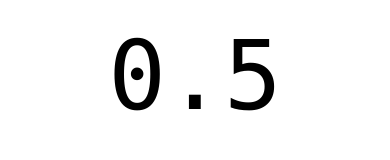
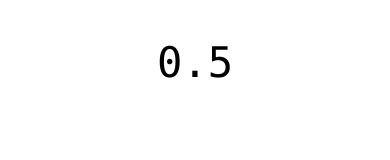
Before and after one commit to acarabott/can-touch-distance, a website built with Vite: page index.html in a window 390 px wide. Built offline with nearby package versions, Linux system fonts and the light colour scheme.

Commit message:
production

```diff
--- a/css/touch-distance.css
+++ b/css/touch-distance.css
@@ -47,10 +47,16 @@ canvas {
 .output {
   display: block;
   margin: 20px auto;
-  /*border: 1px rgb(232, 232, 232) solid;*/
   border: none;
-  /*width: 20vw;*/
+  width: 100vw;
+  height: 10vh;
   text-align: center;
+  position: fixed;
+  top: 0;
+  user-select: none;
+  pointer-events: none;
+  background: transparent;
+
 }
 
 canvas {
@@ -61,18 +67,5 @@ canvas {
 input {
   text-align: right;
   font-family: Menlo;
-  font-size: 5em;
-  max-width: 20vw;
+  font-size: 5vh;
 }
-
-@media screen and (max-width: 980px) {
-  h1, input {
-    font-size: 6em;
-  }
-
-  input {
-    max-width: 50vw;
-    width: 50vw;
-    margin: 0;
-  }
-}
--- a/index.html
+++ b/index.html
@@ -1,10 +1,8 @@
 <html>
   <head>
     <title>Touch Distance</title>
-    <link rel="stylesheet" href="css/touch-distance.css" />
+    <link rel="stylesheet" href="./css/touch-distance.css" />
   </head>
-  <body>
-    <div id="container"></div>
-  </body>
-  <script src="./src/touch-distance.js" type="module"></script>
+  <body></body>
+  <script src="./src/touch-distance.ts" type="module"></script>
 </html>
--- a/src/Point.ts
+++ b/src/Point.ts
@@ -14,9 +14,8 @@ export class Point {
     return this.x <= point.x && this.y <= point.y;
   }
 
-  *[Symbol.iterator]() {
-    yield this.x;
-    yield this.y;
+  get vals(): [number, number] {
+    return [this.x, this.y];
   }
 
   toString() {
--- a/src/touch-distance.js
+++ b/src/touch-distance.ts
@@ -5,11 +5,31 @@ document.ontouchmove = function (event) {
   event.preventDefault();
 };
 
+const getContext = (canvas: HTMLCanvasElement) => {
+  const ctx = canvas.getContext("2d");
+
+  if (ctx === null) {
+    throw new Error("Could not get context for canvas");
+  }
+
+  return ctx;
+};
+
 class TouchDistance {
+  public min: number;
+  public mul: number;
+
+  private canvas: HTMLCanvasElement;
+  private ctx: CanvasRenderingContext2D;
+  private _value: number;
+  private origin: Point | undefined;
+  private extent: Point | undefined;
+  private output: HTMLInputElement | undefined;
+
   constructor() {
     this.canvas = document.createElement("canvas");
     {
-      const resize = (event) => {
+      const resize = () => {
         this.canvas.width = window.innerWidth;
         this.canvas.height = window.innerHeight;
       };
@@ -17,7 +37,7 @@ class TouchDistance {
       resize();
     }
 
-    this.ctx = this.canvas.getContext("2d");
+    this.ctx = getContext(this.canvas);
 
     this.min = 0.0;
     this.mul = 1.0;
@@ -32,15 +52,16 @@ class TouchDistance {
 
     this.render();
   }
-  updateTouches(event) {
+
+  updateTouches(event: TouchEvent) {
     event.preventDefault();
-    ["origin", "extent"].forEach((label, i) => {
+    (["origin", "extent"] as const).forEach((label, i) => {
       this[label] = event.touches.length > i ? this.getNormTouch(event.touches[i]) : undefined;
     });
     this.update();
   }
 
-  getNormTouch(touch) {
+  getNormTouch(touch: Touch) {
     const bb = this.canvas.getBoundingClientRect();
     const x = (touch.clientX - bb.left) / this.canvas.width;
     const y = (touch.clientY - bb.top) / this.canvas.height;
@@ -48,8 +69,10 @@ class TouchDistance {
   }
 
   update() {
-    const haveTwo = [this.origin, this.extent].every((p) => p !== undefined);
-    this.value = haveTwo ? this.min + this.origin.distance(this.extent) * this.mul : this.value;
+    this.value =
+      this.origin !== undefined && this.extent !== undefined
+        ? this.min + this.origin.distance(this.extent) * this.mul
+        : this.value;
   }
 
   get value() {
@@ -64,23 +87,23 @@ class TouchDistance {
     this.render();
   }
 
-  appendTo(domElement) {
+  appendTo(domElement: HTMLElement) {
     domElement.appendChild(this.canvas);
   }
 
-  set outputElement(domElement) {
+  set outputElement(domElement: HTMLInputElement) {
     this.output = domElement;
   }
 
-  get dims() {
+  get dims(): [number, number] {
     return [this.canvas.width, this.canvas.height];
   }
 
-  renderTouch(point, style) {
-    const radius = 120;
+  renderTouch(point: Point, style: string) {
+    const radius = Math.min(100, Math.min(this.canvas.width, this.canvas.height) * 0.15);
     this.ctx.fillStyle = style;
     this.ctx.beginPath();
-    this.ctx.arc(...point.mul(...this.dims), radius, 0, Math.PI * 2, false);
+    this.ctx.arc(...point.mul(...this.dims).vals, radius, 0, Math.PI * 2, false);
     this.ctx.fill();
   }
 
@@ -88,7 +111,6 @@ class TouchDistance {
     this.ctx.save();
     this.ctx.clearRect(0, 0, this.canvas.width, this.canvas.height);
 
-    const touchRadius = 100;
     if (this.origin !== undefined) {
       this.renderTouch(this.origin, "rgba(43, 156, 212, 1.0)");
     }
@@ -101,20 +123,18 @@ class TouchDistance {
   }
 }
 
-function createOutput(input, parent = document.body) {
-  const output = document.createElement("input");
-  output.value = input.value;
-  output.classList.add("output");
-  parent.appendChild(output);
-  input.outputElement = output;
-}
-
-const box = document.getElementById("container");
+const container = document.createElement("div");
+container.id = "container";
+document.body.appendChild(container);
 
 const dist = new TouchDistance();
-
 dist.min = 50;
 dist.mul = 100;
 
-createOutput(dist, box);
-dist.appendTo(box);
+const output = document.createElement("input");
+output.value = dist.value.toString();
+output.classList.add("output");
+document.body.appendChild(output);
+
+dist.outputElement = output;
+dist.appendTo(container);
```
